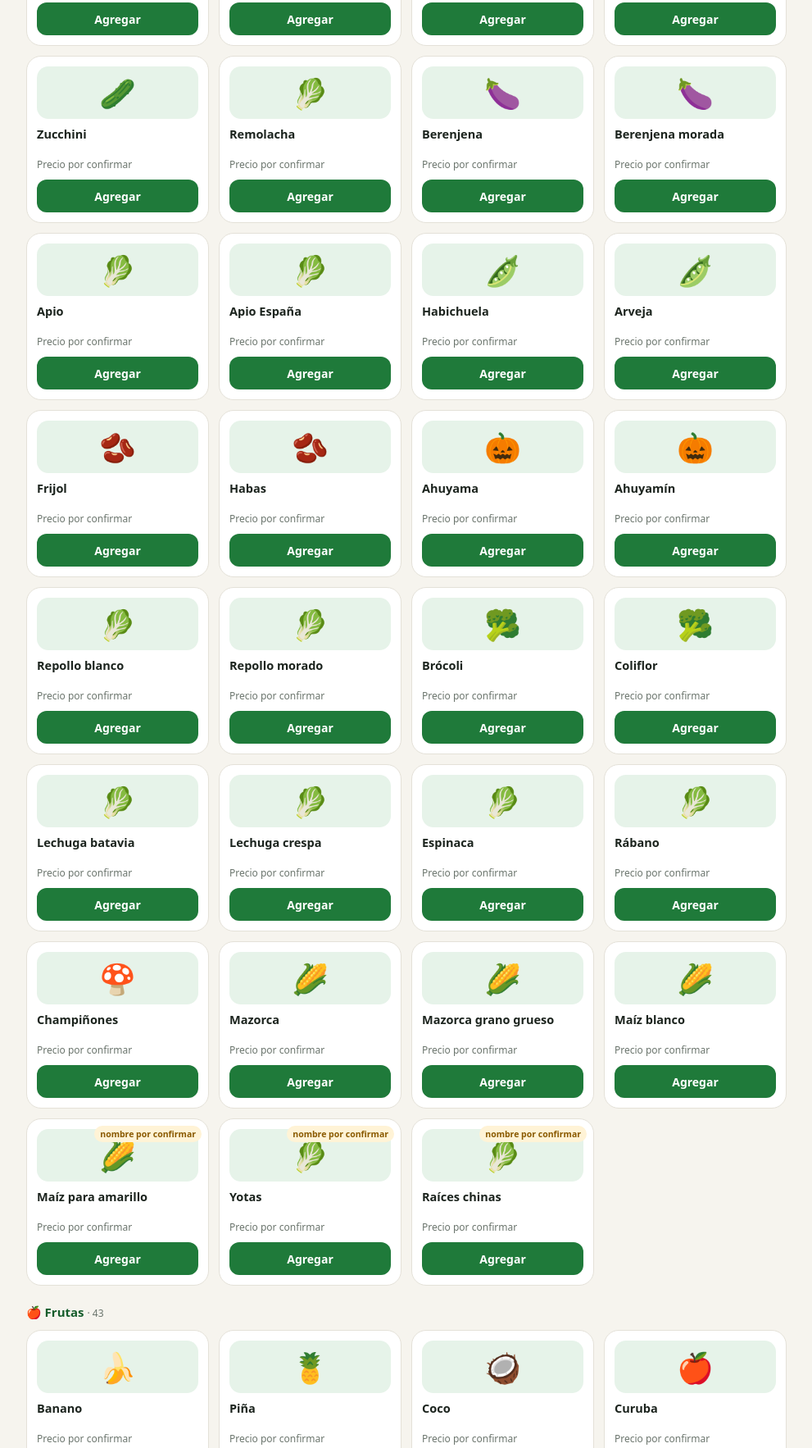
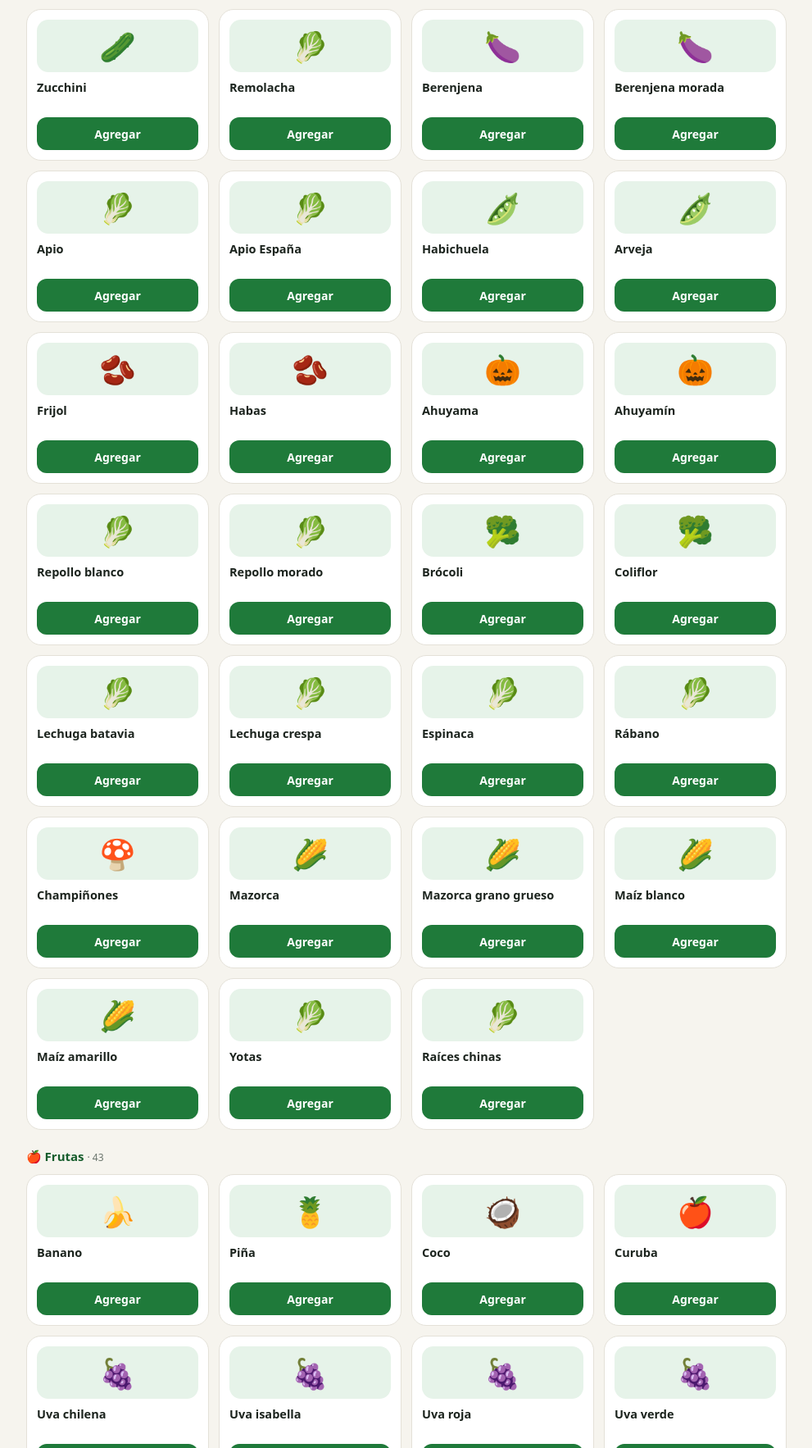
Before and after one commit to luisjo00/el-economico, a plain HTML site: page index.html in a window 1280 px wide. Shown: the part 928-2694 px from the top of the page at 82% size, without its empty margins (144-1135 px from the left). Drawn offline with Linux system fonts and the light colour scheme.

Commit message:
Catálogo sin precios ni unidades y nombres confirmados por el dueño
Co-Authored-By: Claude Fable 5.2 <noreply@anthropic.com>

```diff
--- a/index.html
+++ b/index.html
@@ -126,7 +126,7 @@
   <div class="cats"><div class="cats-fila" id="cats"></div></div>
   <h2 id="titulo">Todo</h2>
   <div class="grid" id="grid"></div>
-  <p class="nota">Maqueta de demostración · surtido real del local · precios y unidades de venta por confirmar</p>
+  <p class="nota">Maqueta de demostración · surtido real del local</p>
 </main>
 
 <div class="barra" id="barra">
@@ -137,7 +137,7 @@
   <div class="hoja" role="dialog" aria-label="Mi pedido">
     <div class="hoja-top"><h3>Mi pedido</h3><button class="cerrar" id="cerrar" aria-label="Cerrar">✕</button></div>
     <div id="items"></div>
-    <div class="total"><span>Total</span><span id="total">$0</span></div>
+    <div class="total" id="filaTotal"><span>Total</span><span id="total">$0</span></div>
     <p class="aviso" id="aviso"></p>
 
     <label for="nombre">¿A nombre de quién?</label>
@@ -174,10 +174,10 @@
 // ───── Configuración: lo único que se cambia para el local real ─────
 // Número de WhatsApp del local con indicativo, sin + ni espacios (ej. "573001234567").
 // Vacío = WhatsApp deja elegir el contacto (sirve para la demostración).
-const WHATSAPP = "";        // POR PEDIR al dueño. El pedido le llega SOLO a él, a este WhatsApp.
-const LOCAL = "El Económico"; // POR CONFIRMAR: nombre exacto del negocio.
-const DIRECCION = "";       // POR CONFIRMAR: dirección exacta. Vacío = solo "Los Patios".
-// Número al que el cliente paga por Nequi o por llave (el dueño dijo que es el mismo número). POR PEDIR.
+const WHATSAPP = "";        // FALTA ESCRIBIRLO: es el número que el dueño ya le dio a Luis. El pedido le llega SOLO a él.
+const LOCAL = "El Económico"; // Nombre exacto: se deja así por ahora (decisión de Luis, 24/11).
+const DIRECCION = "";       // Se omite por ahora (decisión de Luis, 24/11). Vacío = solo "Los Patios".
+// Número al que el cliente paga por Nequi o por llave: el mismo del WhatsApp, según el dueño. FALTA ESCRIBIRLO.
 const PAGO_NUMERO = "";
 
 // El surtido vive en surtido.js (SURTIDO). Aquí solo se aplana y se le pone id a cada producto.
@@ -192,6 +192,8 @@ const PRODUCTOS = SURTIDO.flatMap(g => g.items.map(p => ({
 // ────────────────────────────────────────────────────────────────────
 
 const $ = id => document.getElementById(id);
+// El dueño no quiere precios ni unidades: si ningún producto trae precio, no se muestra precio ni total.
+const CON_PRECIOS = PRODUCTOS.some(p => p.p);
 const porId = Object.fromEntries(PRODUCTOS.map(p => [p.id, p]));
 const CATS = ["Todo", ...(PRODUCTOS.some(p => p.antes) ? ["Ofertas"] : []), ...SURTIDO.map(g => g.c)];
 const pesos = v => "$" + Math.round(v).toLocaleString("es-CO");
@@ -229,12 +231,11 @@ function pintarCats() {
 
 const precioTxt = p => p.p
   ? `<div class="precio">${pesos(p.p)}${p.u ? ` <small>/ ${p.u}</small>` : ""}${p.antes ? `<span class="antes">${pesos(p.antes)}</span>` : ""}</div>`
-  : `<div class="precio pc">Precio por confirmar</div>`;
+  : CON_PRECIOS ? `<div class="precio pc">Precio por confirmar</div>` : "";
 
 const tarjeta = p => `
     <div class="prod${carrito[p.id] ? " en-carrito" : ""}">
       ${p.antes ? '<span class="oferta">Oferta</span>' : ""}
-      ${p.duda ? `<span class="duda" title="${p.duda}">nombre por confirmar</span>` : ""}
       <div class="foto">${p.e}</div>
       <div class="nombre">${p.n}${p.m ? `<span class="marca-p">${p.m}</span>` : ""}</div>
       ${precioTxt(p)}
@@ -269,14 +270,16 @@ function pintarPedido() {
   $("barraN").textContent = n;
   $("barraTotal").textContent = sinPrecio ? "" : totalTxt;
   $("total").textContent = totalTxt;
-  $("aviso").textContent = sinPrecio
-    ? "El local le confirma el valor y la unidad (libra, kilo, unidad) de cada producto al recibir el pedido."
+  $("filaTotal").style.display = CON_PRECIOS ? "flex" : "none";
+  $("aviso").textContent = !CON_PRECIOS
+    ? "El local le confirma el valor al recibir el pedido. Si quiere indicar libras, kilos o unidades, escríbalo en la nota."
+    : sinPrecio ? "El local le confirma el valor de los productos sin precio al recibir el pedido."
     : "En frutas y verduras el valor final puede variar un poco según el peso real.";
   $("items").innerHTML = Object.entries(carrito).map(([id, q]) => {
     const p = porId[id];
     return `<div class="item"><div class="e">${p.e}</div>
-      <div class="t"><b>${p.nc}</b><span>${p.p ? pesos(p.p) + (p.u ? " / " + p.u : "") : "Precio por confirmar"}</span></div>
-      ${control(p)}<div class="s">${p.p ? pesos(q * p.p) : "—"}</div></div>`;
+      <div class="t"><b>${p.nc}</b><span>${p.p ? pesos(p.p) + (p.u ? " / " + p.u : "") : CON_PRECIOS ? "Precio por confirmar" : p.c}</span></div>
+      ${control(p)}${CON_PRECIOS ? `<div class="s">${p.p ? pesos(q * p.p) : "—"}</div>` : ""}</div>`;
   }).join("");
   if (!n) $("velo").classList.remove("abierto");
   $("repetir").style.display = !n && leer("le_ultimo") ? "block" : "none";
@@ -291,7 +294,7 @@ function mensaje() {
     return `• ${cantTxt(q)}${p.u ? " " + p.u + " ·" : " ×"} ${p.nc}${p.p ? " — " + pesos(q * p.p) : ""}`;
   });
   const m = [`🛒 *Pedido para ${LOCAL}*`, "", ...lineas, "",
-    sinPrecio ? "*Total: por confirmar*" : `*Total aprox.: ${pesos(total)}*`, "",
+    ...(CON_PRECIOS ? [sinPrecio ? "*Total: por confirmar*" : `*Total aprox.: ${pesos(total)}*`, ""] : []),
     `👤 ${$("nombre").value.trim()}`,
     entrega === "Domicilio" ? `🛵 Domicilio: ${$("dir").value.trim()}` : "🏪 Recojo en el local",
     `📲 Pago: ${pago}`];
--- a/surtido.js
+++ b/surtido.js
@@ -3,11 +3,14 @@
 //
 // Campos de cada producto:
 //   n    nombre            m  marca (si aplica)        e  emoji (si no, el de la categoría)
-//   u    unidad de venta: "lb", "kg", "und", "atado", "paquete"…  ""  = POR CONFIRMAR con el dueño
-//   p    precio en pesos por esa unidad                        null = POR CONFIRMAR (no inventar)
-//   duda pregunta pendiente para el dueño: el nombre va tal como él lo escribió, sin adivinar
+//   u    unidad de venta: "lb", "kg", "und", "atado", "paquete"…  ""  = sin unidad
+//   p    precio en pesos por esa unidad                        null = sin precio
 //
-// Al llenar u y p, la maqueta muestra sola el precio y el total. Con "lb" o "kg" la cantidad sube de a media.
+// Decisión del dueño (24/11/2026): el catálogo va SIN precios y SIN unidades de venta. Por eso u y p van vacíos.
+// Si algún día los quiere, basta llenarlos: la maqueta muestra sola el precio y el total.
+// Nombres confirmados por el dueño tal como los escribió: Yotas, Chocheco, Mata burro, Raíces chinas, Agras,
+// Esponja Brikla frágil, Lefragance. Corregidos por él: Vanish en polvo, Maíz amarillo, Deterk.
+// Pendiente: Maíz pira venía en una segunda lista «La Huerta»; falta saber si es otra presentación u otra marca.
 const SURTIDO = [
   { c: "Verduras", e: "🥬", items: [
     {n:"Cebolla cabezona", e:"🧅", u:"", p:null},
@@ -46,9 +49,9 @@ const SURTIDO = [
     {n:"Mazorca", e:"🌽", u:"", p:null},
     {n:"Mazorca grano grueso", e:"🌽", u:"", p:null},
     {n:"Maíz blanco", e:"🌽", u:"", p:null},
-    {n:"Maíz para amarillo", e:"🌽", u:"", p:null, duda:"Así venía escrito: ¿es «maíz amarillo»?"},
-    {n:"Yotas", u:"", p:null, duda:"No se entiende el nombre: ¿qué producto es?"},
-    {n:"Raíces chinas", u:"", p:null, duda:"No se entiende el nombre: ¿qué producto es?"},
+    {n:"Maíz amarillo", e:"🌽", u:"", p:null},
+    {n:"Yotas", u:"", p:null},
+    {n:"Raíces chinas", u:"", p:null},
   ]},
   { c: "Frutas", e:"🍎", items: [
     {n:"Banano", e:"🍌", u:"", p:null},
@@ -92,8 +95,8 @@ const SURTIDO = [
     {n:"Aguacate", e:"🥑", u:"", p:null},
     {n:"Patilla", e:"🍉", u:"", p:null},
     {n:"Patilla baby", e:"🍉", u:"", p:null},
-    {n:"Chocheco", u:"", p:null, duda:"No se entiende el nombre: ¿qué producto es?"},
-    {n:"Agras", u:"", p:null, duda:"Así venía escrito: ¿qué producto es?"},
+    {n:"Chocheco", u:"", p:null},
+    {n:"Agras", u:"", p:null},
   ]},
   { c: "Papas, yuca y plátanos", e:"🥔", items: [
     {n:"Papa criolla", u:"", p:null},
@@ -103,7 +106,7 @@ const SURTIDO = [
     {n:"Plátano verde", e:"🍌", u:"", p:null},
     {n:"Plátano maduro", e:"🍌", u:"", p:null},
     {n:"Guineo negro", e:"🍌", u:"", p:null},
-    {n:"Mata burro", e:"🍌", u:"", p:null, duda:"No se entiende el nombre: ¿qué producto es?"},
+    {n:"Mata burro", e:"🍌", u:"", p:null},
   ]},
   { c: "Hierbas y picadillos", e:"🌿", items: [
     {n:"Cilantro", u:"", p:null},
@@ -140,7 +143,7 @@ const SURTIDO = [
     {n:"Maíz pilado blanco", m:"La Huerta", e:"🌽", u:"", p:null},
     {n:"Cuchuco de maíz", m:"La Huerta", e:"🌽", u:"", p:null},
     {n:"Cebada perlada", m:"La Huerta", e:"🌾", u:"", p:null},
-    {n:"Maíz pira", m:"La Huerta", e:"🍿", u:"", p:null, duda:"Venía en una segunda lista «La Huerta» (garbanzo, lenteja, frijol, maíz pira): ¿es otra presentación u otra marca?"},
+    {n:"Maíz pira", m:"La Huerta", e:"🍿", u:"", p:null},
   ]},
   { c: "Despensa", e:"🛒", items: [
     {n:"Aceite", m:"Ideal", e:"🌻", u:"", p:null},
@@ -180,7 +183,7 @@ const SURTIDO = [
     {n:"Jabón en polvo", m:"Ariel", e:"🧺", u:"", p:null},
     {n:"Jabón en polvo", m:"Dersa", e:"🧺", u:"", p:null},
     {n:"Jabón en polvo", m:"3D", e:"🧺", u:"", p:null},
-    {n:"Jabón en polvo", m:"Detergente K", e:"🧺", u:"", p:null},
+    {n:"Jabón en polvo", m:"Deterk", e:"🧺", u:"", p:null},
     {n:"Papel higiénico", m:"Familia", e:"🧻", u:"", p:null},
     {n:"Papel higiénico", m:"Elite", e:"🧻", u:"", p:null},
     {n:"Bolsa de aseo grande", e:"🗑️", u:"", p:null},
@@ -192,8 +195,8 @@ const SURTIDO = [
     {n:"Insecticida en spray", m:"Black Flag", e:"🪳", u:"", p:null},
     {n:"Aromax", e:"🧴", u:"", p:null},
     {n:"Esponjas", m:"Matriz", e:"🧽", u:"", p:null},
-    {n:"Esponja Brikla frágil", e:"🧽", u:"", p:null, duda:"No se entiende el nombre o la marca: ¿cómo es exactamente?"},
-    {n:"Vanis en polvo", e:"🧺", u:"", p:null, duda:"Así venía escrito: ¿qué producto y marca es?"},
+    {n:"Esponja Brikla frágil", e:"🧽", u:"", p:null},
+    {n:"Vanish en polvo", e:"🧺", u:"", p:null},
   ]},
   { c: "Aseo personal", e:"🧴", items: [
     {n:"Jabón de baño", m:"Lemon", e:"🧼", u:"", p:null},
@@ -203,7 +206,7 @@ const SURTIDO = [
     {n:"Jabón de baño", m:"Palmolive", e:"🧼", u:"", p:null},
     {n:"Jabón de baño", m:"Protex", e:"🧼", u:"", p:null},
     {n:"Jabón de baño", m:"Johnson's", e:"🧼", u:"", p:null},
-    {n:"Jabón de baño", m:"Lefragance", e:"🧼", u:"", p:null, duda:"No se entiende la marca: ¿cómo se escribe?"},
+    {n:"Jabón de baño", m:"Lefragance", e:"🧼", u:"", p:null},
     {n:"Crema dental", m:"Colgate Triple Acción", e:"🪥", u:"", p:null},
     {n:"Crema dental", m:"Colgate Extra Blancura", e:"🪥", u:"", p:null},
     {n:"Crema dental", m:"Colgate Anticaries", e:"🪥", u:"", p:null},
```
